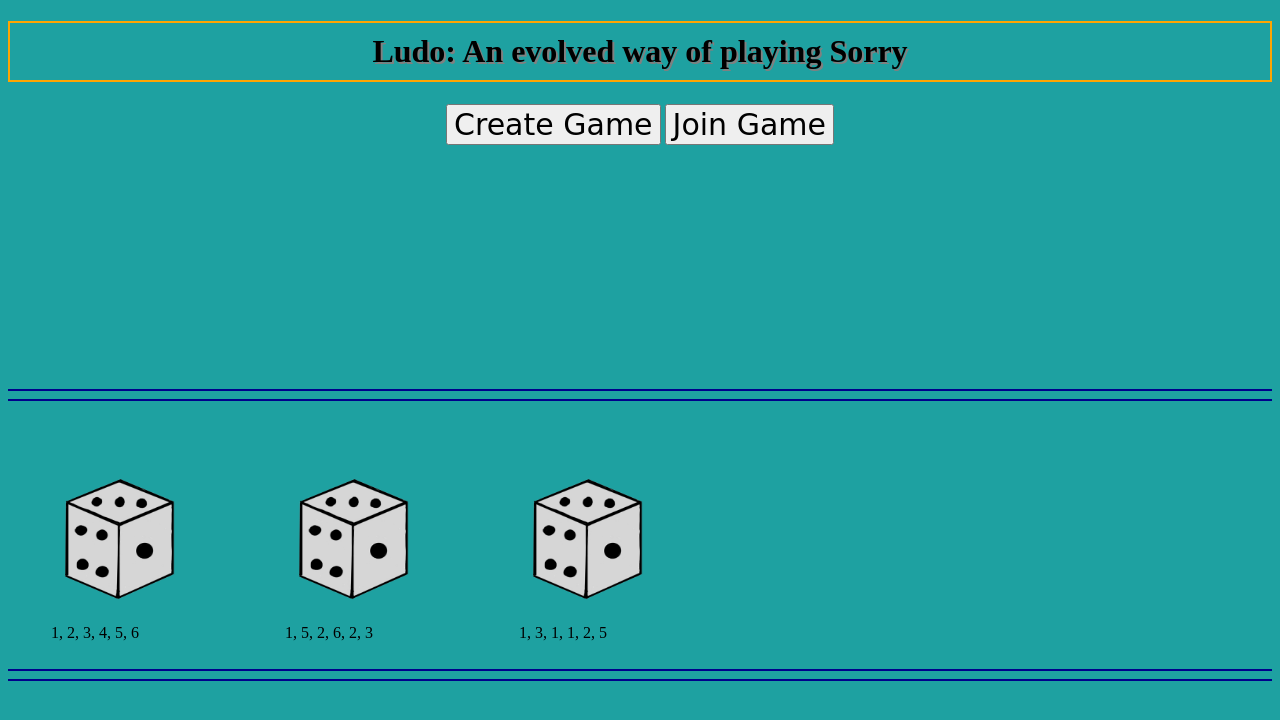
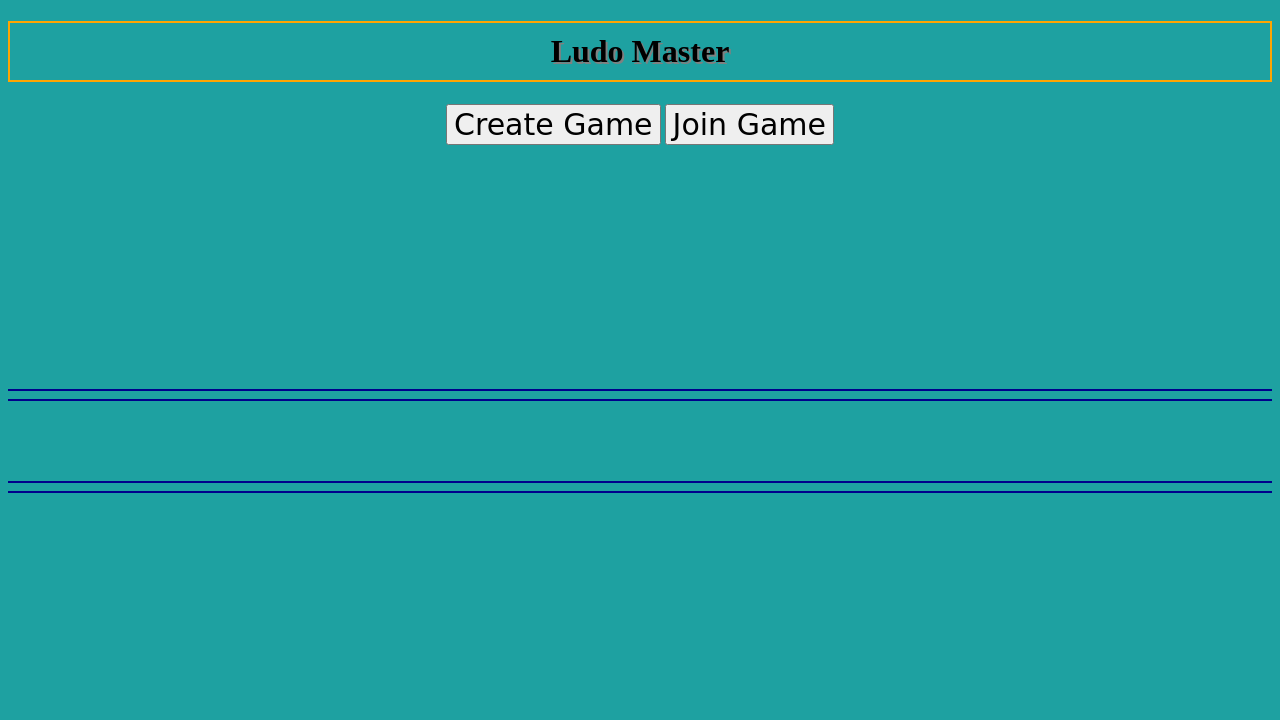
Before and after one commit to ashviniyer21/boilermake-ludo, a website: page index.html in a window 1280 px wide. Drawn offline with nearby package versions, Linux system fonts and the light colour scheme; no server answers.

Commit message:
Final changes

```diff
--- a/client.js
+++ b/client.js
@@ -191,3 +191,11 @@
     rollString.innerHTML = "You rolled a " + roll.toString();
     socket.emit('roll', gameId, roll);
 });
+
+die1.style.display = "none";
+die2.style.display = "none";
+die3.style.display = "none";
+string1.style.display = "none";
+string2.style.display = "none";
+string3.style.display = "none";
+rollString.style.display = "none";
--- a/index.html
+++ b/index.html
@@ -2,12 +2,12 @@
 <html lang="en" xmlns="http://www.w3.org/1999/html">
 <head>
     <meta charset="UTF-8">
-    <title>Ludo</title>
+    <title>Ludo Master</title>
     <link rel="stylesheet" href="index.css">
     <script src="https://cdn.socket.io/4.4.1/socket.io.min.js" integrity="sha384-fKnu0iswBIqkjxrhQCTZ7qlLHOFEgNkRmK2vaO/LbTZSXdJfAu6ewRBdwHPhBo/H" crossorigin="anonymous"></script>
 </head>
 <body>
-    <center><H1 style="padding: 10px; border: 2px solid orange;text-shadow: 2px 2px grey">Ludo: An evolved way of playing Sorry</H1>
+    <center><H1 style="padding: 10px; border: 2px solid orange;text-shadow: 2px 2px grey">Ludo Master</H1>
         <button id="create">Create Game</button>
         <button id="join">Join Game</button></center>
         <br><br><br>
```
